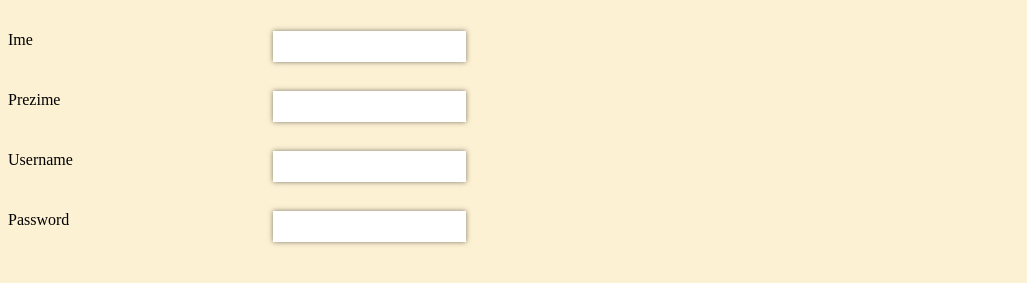
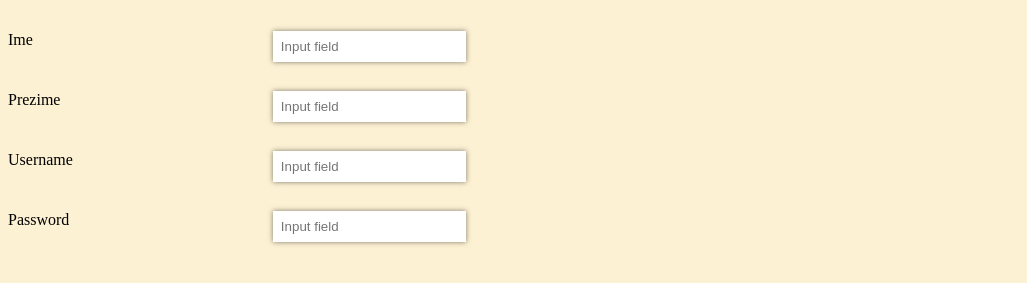
Before and after one commit to Edna1010/Web-application-for-real-estate, a plain HTML site: page html/profil.html in a window 1280 px wide. Shown: the part 415-698 px from the top of the page, without its empty margins (0-1027 px from the left). Drawn offline with Linux system fonts and the light colour scheme.

Commit message:
male promjene u meniju i na stranici profil

```diff
--- a/css/meni.css
+++ b/css/meni.css
@@ -7,6 +7,7 @@
     color: blue;
     transition: color 0.3s;
     font-weight: bold;
+    text-decoration: none;
 
 
 
@@ -14,3 +15,7 @@
 li:hover{
     color: #ff9900;
 }
+body{
+    justify-content: center;
+    display: flex;
+}
--- a/html/profil.html
+++ b/html/profil.html
@@ -9,14 +9,14 @@
         <img src="https://cdn.pixabay.com/photo/2015/10/05/22/37/blank-profile-picture-973460_960_720.png" alt="Slika profila">
         <br>
         <div class="grid-tabela">
-        <label for="Ime" class="grid-element-1">Ime</label>
-        <input type="text" id="Ime"><br>
+        <label for="Ime" class="grid-element-1" >Ime</label>
+        <input type="text" id="Ime" placeholder="Input field"><br>
         <label for="Prezime" class="grid-element-2">Prezime</label>
-        <input type="text" id="Prezime"><br>
+        <input type="text" id="Prezime" placeholder="Input field"><br>
         <label for="Username" class="grid-element-3">Username</label>
-        <input type="text" id="Username"><br>
+        <input type="text" id="Username" placeholder="Input field"><br>
         <label for="Password" class="grid-element-4">Password</label>
-        <input type="password" id="Password">
+        <input type="password" id="Password" placeholder="Input field">
         </div>
 
     </body>
```
